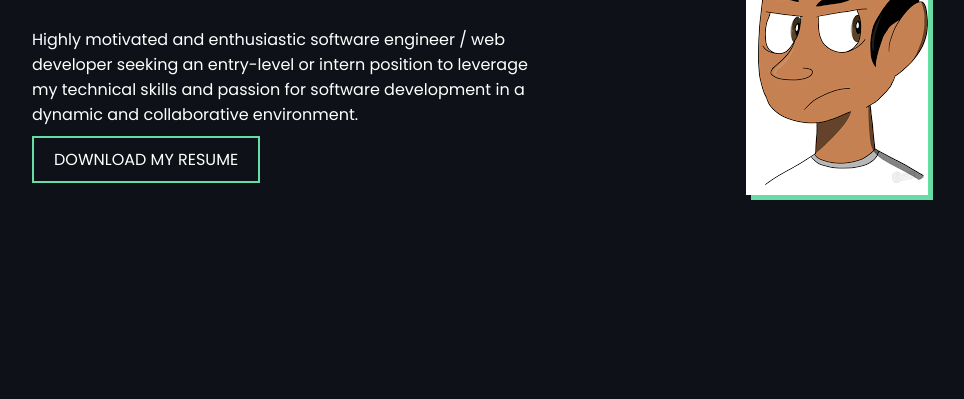
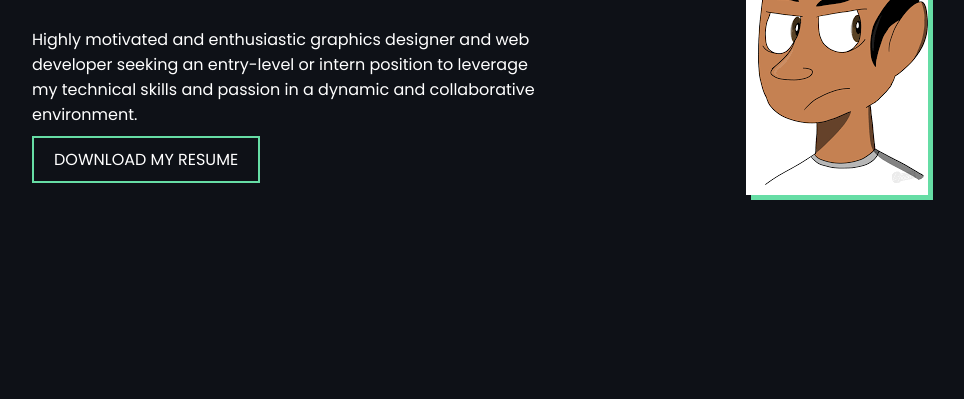
Before and after one commit to Rahat47313/MyPortfolio, a plain HTML site: page index.html in a window 1280 px wide. Shown: the part 336-735 px from the top of the page, without its empty margins (160-1124 px from the left). Drawn offline with Linux system fonts and the light colour scheme.

Commit message:
Update index.html

```diff
--- a/index.html
+++ b/index.html
@@ -28,7 +28,7 @@
     <div id="header">
         <div class="left">
             <h1>Hello, I'm Rahat Hossain</h1>
-            <p>Highly motivated and enthusiastic software engineer / web developer seeking an entry-level or intern position to leverage my technical skills and passion for software development in a dynamic and collaborative environment.</p>
+            <p>Highly motivated and enthusiastic graphics designer and web developer seeking an entry-level or intern position to leverage my technical skills and passion in a dynamic and collaborative environment.</p>
             <a class="resume" href="./assets/myCV2.pdf" target="_blank">DOWNLOAD MY RESUME</a>
         </div>
 
```
